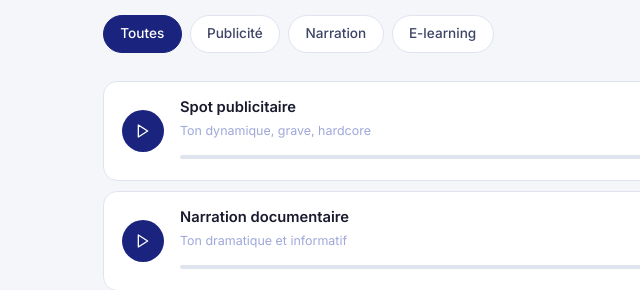
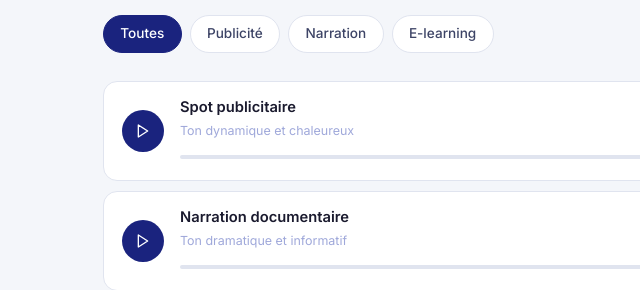
Before and after one commit to aksp66/landing_page, a website: page public/index.html in a window 1280 px wide. Shown: the part 1143-1433 px from the top of the page, 1-641 px from the left. Drawn offline with Linux system fonts and the light colour scheme.

Commit message:
Update radio spot tone to match the final mix (dynamique et chaleureux)

```diff
--- a/public/index.html
+++ b/public/index.html
@@ -155,7 +155,7 @@
           </button>
           <div class="player-body">
             <p class="player-title">Spot publicitaire</p>
-            <p class="player-tone">Ton dynamique, grave, hardcore</p>
+            <p class="player-tone">Ton dynamique et chaleureux</p>
             <div class="player-track">
               <div class="player-progress"><div class="player-progress-fill"></div></div>
               <span class="player-time">0:00 / 0:00</span>
```
